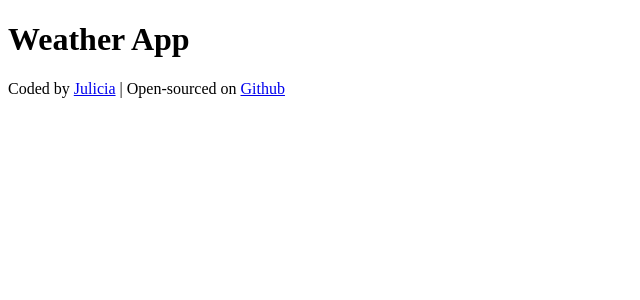
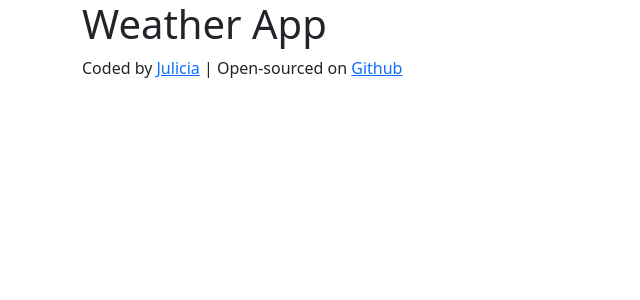
Before and after one commit to LeSteez/react-weather-app, a React (Create React App) app: page / in a window 1280 px wide. Shown: the top 300 px of the page, without its empty margins (0-640 px from the left). Built offline with nearby package versions, Linux system fonts and the light colour scheme.

Commit message:
Add Bootstrap

```diff
--- a/package.json
+++ b/package.json
@@ -6,6 +6,7 @@
     "@testing-library/jest-dom": "^5.17.0",
     "@testing-library/react": "^13.4.0",
     "@testing-library/user-event": "^13.5.0",
+    "bootstrap": "^5.3.3",
     "react": "^18.3.1",
     "react-dom": "^18.3.1",
     "react-scripts": "5.0.1",
--- a/public/index.html
+++ b/public/index.html
@@ -16,6 +16,8 @@
   </head>
   <body>
     <noscript>You need to enable JavaScript to run this app.</noscript>
+
     <div id="root"></div>
+
   </body>
 </html>
--- a/src/App.js
+++ b/src/App.js
@@ -4,10 +4,12 @@ import './App.css';
 export default function App() {
   return (
     <div className="App">
+      <div className="container">
       <h1>Weather App</h1>
       <footer>
         Coded by <a href="https://carreauxcreativ.com" target="_blank">Julicia</a> | Open-sourced on <a href="https://github.com/LeSteez/react-weather-app" target="_blank">Github</a>
       </footer>
+      </div>
     </div>
   );
 }
--- a/src/index.js
+++ b/src/index.js
@@ -1,6 +1,7 @@
 import React from 'react';
 import ReactDOM from 'react-dom/client';
 import './index.css';
+import "bootstrap/dist/css/bootstrap.css";
 import App from './App';
 import reportWebVitals from './reportWebVitals';
 
```
Also changed, not shown: 1 other file (tests, documents, lock files or other folders).
